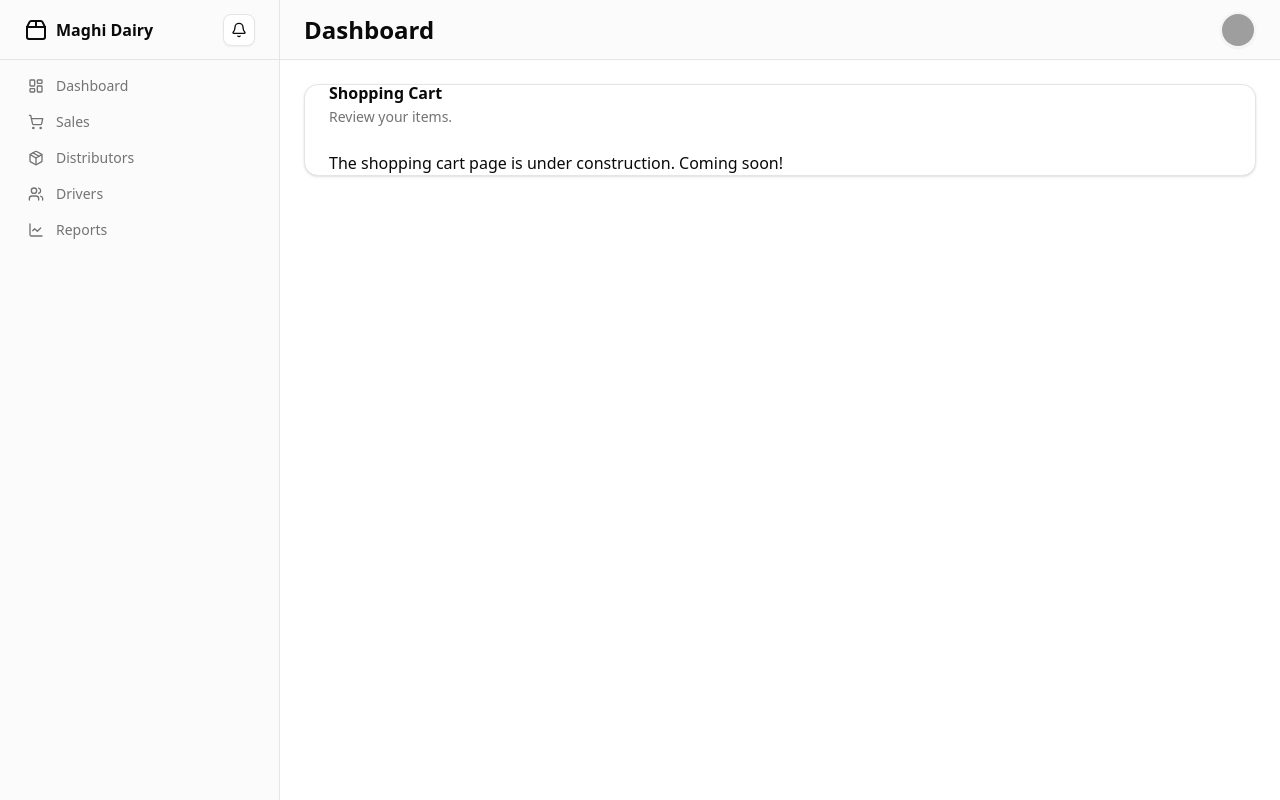
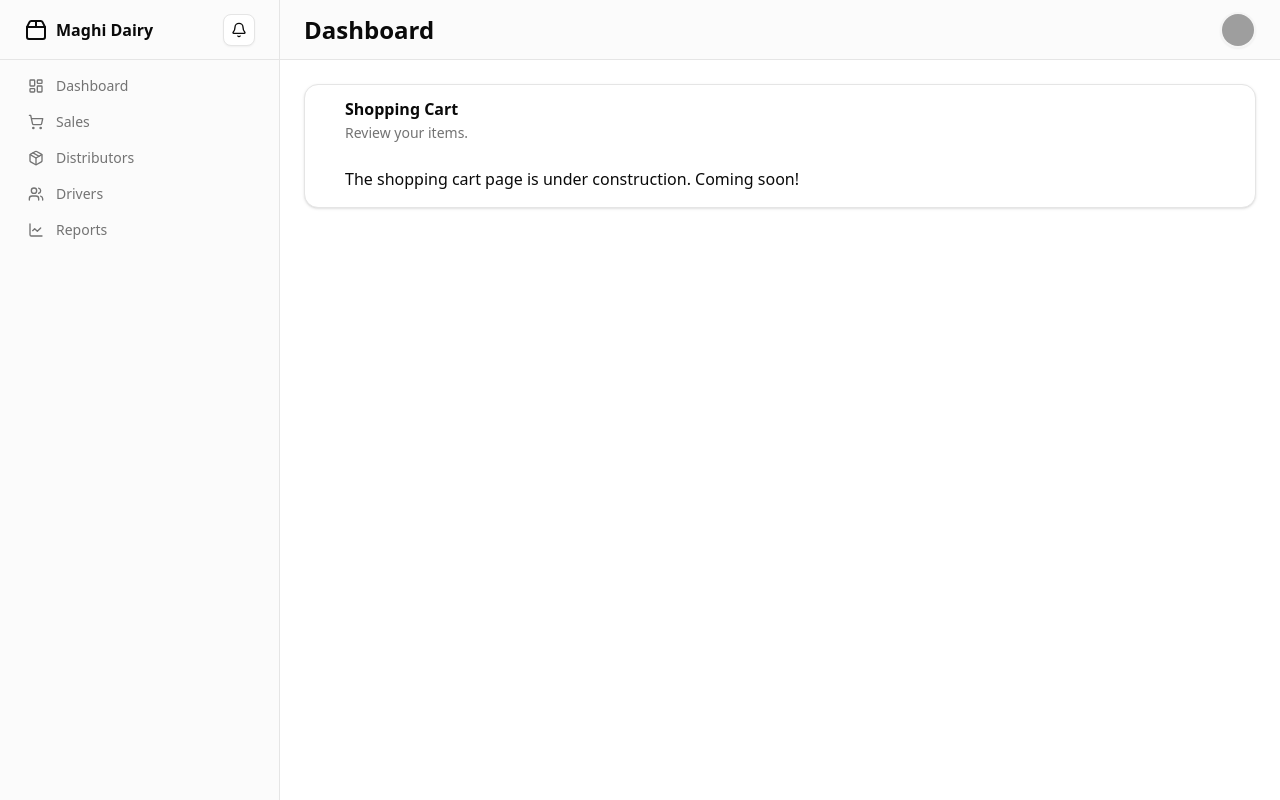
Before and after one commit to AmanGupta2626/MagahiDairy, a React (Vite) app: page /cart in a window 1280 px wide. Built offline with nearby package versions, Linux system fonts and the light colour scheme; grey boxes are pictures that could not be loaded.

Commit message:
feat:fixed

```diff
--- a/src/components/ui/card.jsx
+++ b/src/components/ui/card.jsx
@@ -7,7 +7,7 @@
     <div
       data-slot="card"
       className={cn(
-        "bg-card text-card-foreground flex flex-col gap-0 sm:gap-6 rounded-xl border py-0  shadow-sm",
+        "bg-card text-card-foreground flex flex-col gap-0 sm:gap-6 rounded-xl border py-0 p-4 shadow-sm",
         className
       )}
       {...props}
```
